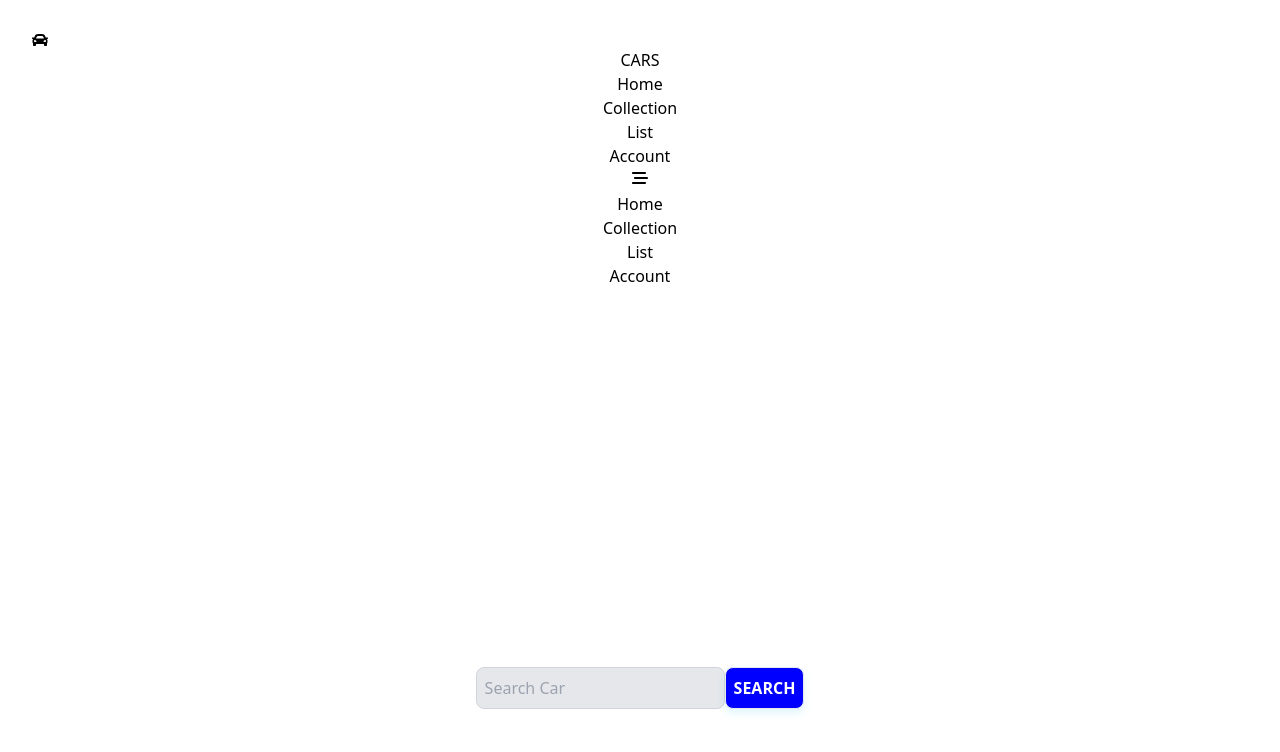
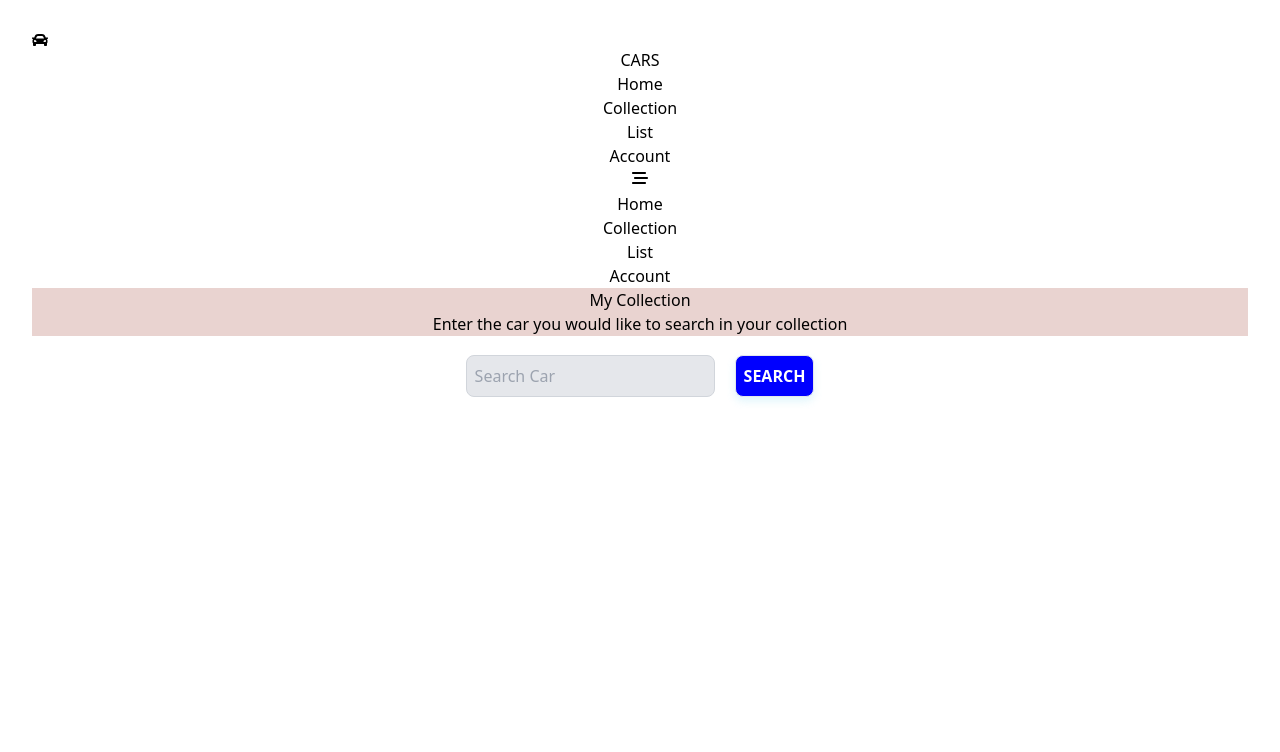
Before and after one commit to Jeffano/CarManagementApp, a React (Vite) app in the folder client/: page /collection in a window 1280 px wide. Shown: the top 752 px of the page. Built offline with nearby package versions, Linux system fonts and the light colour scheme.

Commit message:
Refactor Collection and Banner components, update dependencies, and improve UI styles

```diff
--- /dev/null
+++ b/client/src/collection/Banner.jsx
@@ -0,0 +1,23 @@
+import React from 'react';
+import { motion } from 'framer-motion';
+
+const Banner = () => {
+    return (
+        <div className="px-4 lg:px-24 items-center" style={{ backgroundColor: 'rgb(233, 211, 208)' }}>
+            <div className='flex flex-col items-center pt-20 pb-5'>
+                <motion.h2 className='text-5xl font-bold leading-snug text-black'
+                    whileHover={{ scale: 1.05, transition: { duration: 0.5 }, cursor: 'default' }}
+                    whileTap={{ scale: 0.95 }}>
+                    My Collection
+                </motion.h2>
+            </div>
+            <div>
+                <motion.p className="text-lg text-center text-gray-700 pb-10">
+                    Enter the car you would like to search in your collection
+                </motion.p>
+            </div>
+        </div>
+    )
+}
+
+export default Banner;
--- a/client/src/collection/Collection.jsx
+++ b/client/src/collection/Collection.jsx
@@ -1,13 +1,15 @@
 import React from 'react'
+import Banner from './Banner'
 import SearchCar from './SearchCar'
 
 const Collection = () => {
   return (
     <div>
-      <SearchCar />
+      <Banner/>
+      <SearchCar /> {/* SearchCar component */}
     </div>
-
-  )
+  );
 }
 
+
 export default Collection
--- a/client/src/collection/SearchCar.jsx
+++ b/client/src/collection/SearchCar.jsx
@@ -1,16 +1,17 @@
-import React from 'react'
+import React from 'react';
 import './button.css'; // Import the CSS file
 import './search-field.css'; // Import the CSS file
+import './search-car.css'; // Import CSS file for styling the container
 
 const SearchCar = () => {
     return (
-        <div style={{ display: 'flex', justifyContent: 'center', alignItems: 'center', height: '100vh' }}>
-            <div className="flex gap-4">
+        <div className="search-container">
+            <div>
                 <input type="search" name="search" id="search" placeholder='Search Car' className='search-input' />
                 <button className="search-button">SEARCH</button>
             </div>
         </div>
-    )
+    );
 }
 
-export default SearchCar
+export default SearchCar;
--- /dev/null
+++ b/client/src/collection/search-car.css
@@ -0,0 +1,6 @@
+.search-container {
+    display: flex;
+    justify-content: center;
+    align-items: center;
+    height: 10vh; /* This will center vertically as well */
+}
--- a/client/src/collection/search-field.css
+++ b/client/src/collection/search-field.css
@@ -2,4 +2,5 @@
 
 .search-input {
     @apply py-2 px-2 rounded-lg bg-gray-200 border border-gray-300 focus:outline-none focus:border-gray-500;
+    margin-right: 20px;
   }
--- a/client/src/home/Banner.jsx
+++ b/client/src/home/Banner.jsx
@@ -3,21 +3,21 @@ import { motion } from 'framer-motion';
 
 const Banner = () => {
   return (
-    <div className="px-4 lg:px-24 items-center" style={{ backgroundColor: 'rgb(236, 206, 142)' }}>
+    <div className="px-4 lg:px-24 items-center" style={{ backgroundColor: 'rgb(233, 211, 208)' }}>
       <div className='flex flex-col md:flex-row justify-between items-center gap-12 py-40'>
 
         {/* left side */}
         <div>
           <motion.h2 className='text-5xl font-bold leading-snug text-black'
-            whilehover={{ scale: 1.05, transition: { duration: 0.5 }, cursor: 'default'}}
-            whiletap={{ scale: 0.95 }}>
+            whileHover={{ scale: 1.05, transition: { duration: 0.5 }, cursor: 'default'}}
+            whileTap={{ scale: 0.95 }}>
             Welcome to our Diecast Car Management System!
           </motion.h2>
         </div>
 
         {/* right side */}
         {/* Set width to full on small screens and 3/4 on medium screens and above */}
-        <div className="w-full md:w-3/4" whilehover={{ scale: 1.05 }} whiletap={{ scale: 0.95 }}>
+        <div className="w-full md:w-3/4" whileHover={{ scale: 1.05 }} whileTap={{ scale: 0.95 }}>
           <motion.p className="text-sm md:text-base text-justify"
             initial={{ opacity: 0, y: 50 }}
             animate={{ opacity: 1, y: 0 }}
--- a/client/src/home/PublicLists.jsx
+++ b/client/src/home/PublicLists.jsx
@@ -2,17 +2,17 @@ import React, { useEffect } from 'react'
 import ListCards from '../components/ListCards';
 
 const PublicLists = () => {
-    const [cars, setCars] = React.useState([]);
+    const [list, setLists] = React.useState([]);
 
     useEffect(() => {
-        fetch("http://localhost:3000/all-cars")
+        fetch("http://localhost:3000/all-lists")
         .then(response => response.json())
-        .then(data => setCars(data))
+        .then(data => setLists(data))
     }, [])
 
   return (
     <div>
-      <ListCards cars/>
+      <ListCards list/>
     </div>
   )
 }
```
Also changed, not shown: client/src/components/CarCards.jsx (+20 -0 lines).
